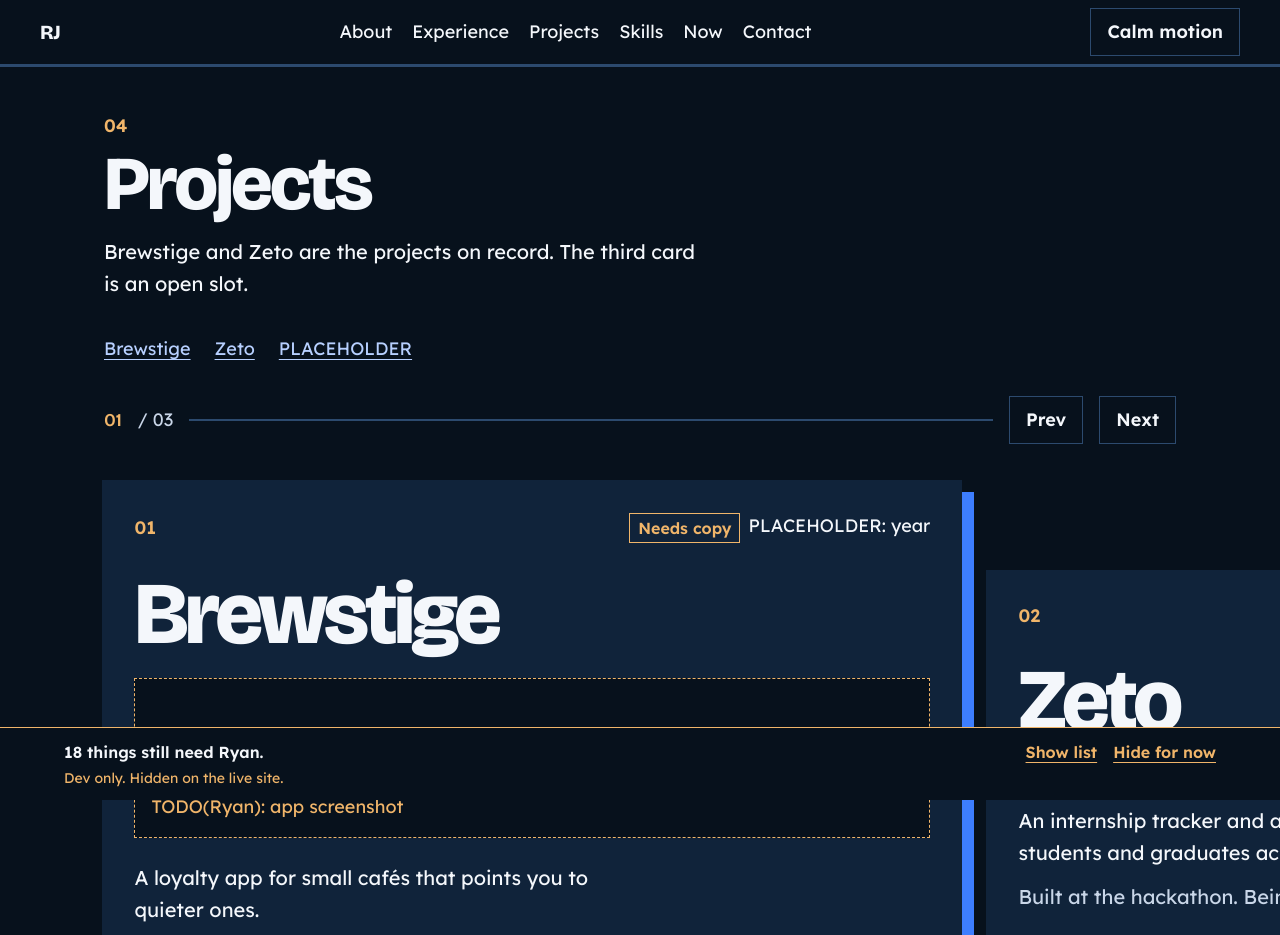
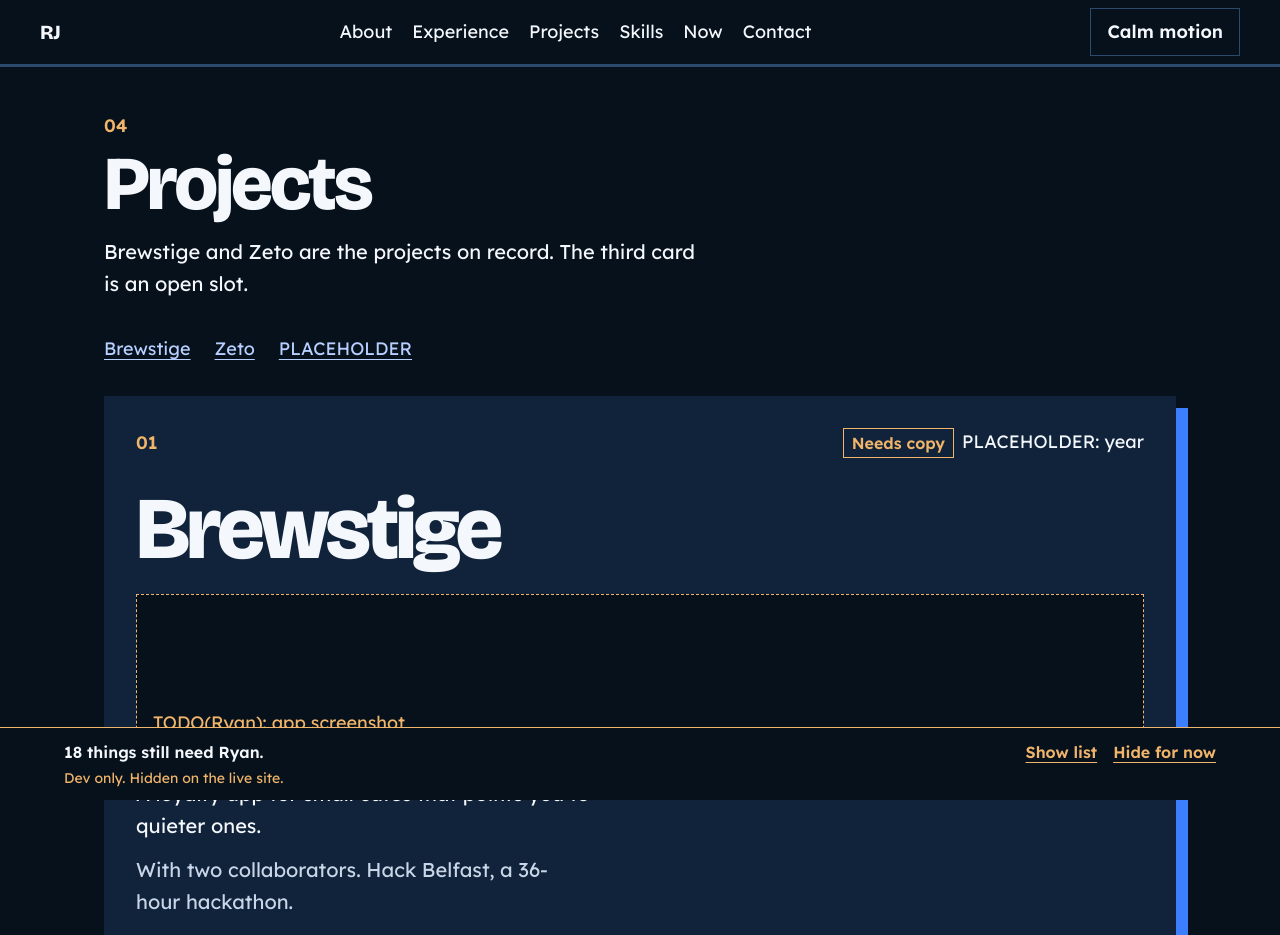
Before and after one commit to rjyot/rjyot.github.io, a Next.js app: page /projects in a window 1280 px wide. Shown: the top 935 px of the page. Built offline with nearby package versions, Linux system fonts and the light colour scheme.

Commit message:
Show both project cards and tighten the page chrome.
Stack Brewstige and Zeto so the wide layout no longer slices a card, drop the empty skill tracks, and make the focus ring, section index, and current section agree.

Co-authored-by: rjyothis698 <rjyothis698@gmail.com>

```diff
--- a/public/enhance.js
+++ b/public/enhance.js
@@ -72,34 +72,27 @@
     }
   });
 
-  var sections = ["about", "projects", "experience", "skills", "now", "contact"];
-  if ("IntersectionObserver" in window) {
-    var links = Array.prototype.slice.call(document.querySelectorAll("[data-section-link]"));
-    var spy = new IntersectionObserver(
-      function (entries) {
-        var visible = entries
-          .filter(function (entry) {
-            return entry.isIntersecting;
-          })
-          .sort(function (a, b) {
-            return b.intersectionRatio - a.intersectionRatio;
-          })[0];
-        if (!visible) return;
-        links.forEach(function (link) {
-          if (link.getAttribute("data-section-link") === visible.target.id) {
-            link.setAttribute("aria-current", "true");
-          } else {
-            link.removeAttribute("aria-current");
-          }
-        });
-      },
-      { rootMargin: "-35% 0px -45% 0px", threshold: [0.1, 0.3, 0.6] },
-    );
+  var sections = ["about", "experience", "projects", "skills", "now", "contact"];
+  var sectionLinks = Array.prototype.slice.call(document.querySelectorAll("[data-section-link]"));
+  function markSection() {
+    var line = window.scrollY + 96;
+    var current = "";
     sections.forEach(function (id) {
       var node = document.getElementById(id);
-      if (node) spy.observe(node);
+      if (!node) return;
+      var top = node.getBoundingClientRect().top + window.scrollY;
+      if (top <= line) current = id;
+    });
+    sectionLinks.forEach(function (link) {
+      if (current && link.getAttribute("data-section-link") === current) {
+        link.setAttribute("aria-current", "true");
+      } else {
+        link.removeAttribute("aria-current");
+      }
     });
   }
+  window.addEventListener("scroll", markSection, { passive: true });
+  markSection();
 
   var cursorFrame = 0;
   var cursorReady = false;
@@ -378,8 +371,8 @@
 
   function moveFocus() {
     var hash = window.location.hash;
-    var target = hash ? document.getElementById(hash.slice(1)) : null;
-    if (!target) target = document.querySelector("h1");
+    if (!hash) return;
+    var target = document.getElementById(hash.slice(1));
     if (!target) return;
     if (!target.hasAttribute("tabindex")) target.setAttribute("tabindex", "-1");
     target.focus({ preventScroll: true, focusVisible: false });
--- a/src/app/globals.css
+++ b/src/app/globals.css
@@ -43,6 +43,13 @@ h4 {
 }
 
 :focus-visible {
+  outline: 3px solid #b7d0ff;
+  outline-offset: 4px;
+}
+
+a:focus-visible,
+button:focus-visible,
+summary:focus-visible {
   outline: 3px solid #b7d0ff;
   outline-offset: 4px;
 }
@@ -247,93 +254,17 @@ html[data-motion="on"] .now-dot {
   display: flex;
   flex-direction: column;
   gap: 2.5rem;
+  width: 100%;
+  max-width: 72rem;
+  margin-inline: auto;
 }
 
 .project-card {
   width: 100%;
 }
 
-@media (min-width: 1024px) {
-  .project-gallery {
-    display: flex;
-    height: 100svh;
-    flex-direction: column;
-  }
-
-  .project-viewport {
-    min-height: 0;
-    flex: 1;
-    overflow-x: auto;
-    overflow-y: hidden;
-  }
-
-  .project-track {
-    flex-direction: row;
-    align-items: center;
-    width: max-content;
-    height: 100%;
-    gap: 1.5rem;
-    padding-inline: 8vw 18vw;
-  }
-
-  .project-card {
-    width: min(76vw, 860px);
-  }
-
-  .project-gallery.is-pinned .project-viewport {
-    overflow: hidden;
-  }
-}
-
-@media (min-width: 1024px) and (prefers-reduced-motion: reduce) {
-  .project-gallery,
-  .project-viewport,
-  .project-track,
-  .project-card {
-    display: block;
-    width: auto;
-    height: auto;
-    overflow: visible;
-  }
-
-  .project-track {
-    display: flex;
-    flex-direction: column;
-    gap: 2.5rem;
-    padding-inline: 1.25rem;
-  }
-
-  .project-card {
-    width: 100%;
-  }
-
-  .project-progress {
-    display: none !important;
-  }
-}
-
-@media (min-width: 1024px) {
-  html[data-motion="off"] .project-gallery,
-  html[data-motion="off"] .project-viewport {
-    display: block;
-    height: auto;
-    overflow: visible;
-  }
-
-  html[data-motion="off"] .project-track {
-    flex-direction: column;
-    width: auto;
-    height: auto;
-    padding-inline: 1.25rem;
-  }
-
-  html[data-motion="off"] .project-card {
-    width: 100%;
-  }
-
-  html[data-motion="off"] .project-progress {
-    display: none !important;
-  }
+.project-progress {
+  display: none;
 }
 
 ::view-transition {
--- a/src/components/experience.tsx
+++ b/src/components/experience.tsx
@@ -8,7 +8,7 @@ export function Experience({ heading = "h2" }: { heading?: "h1" | "h2" }) {
   return (
     <section id="experience" tabIndex={-1} className="bg-panel px-5 py-20 md:px-10 md:py-28">
       <div className="mx-auto max-w-6xl">
-        <SectionHeading index="03" title="Experience" lede="Work, Queen's, and two hackathons." as={heading} />
+        <SectionHeading index="03" title="Experience" lede="Work, Queen's, and Hack Belfast." as={heading} />
 
         <ol className="relative space-y-10 border-l-2 border-blue pl-6 md:pl-10">
           {site.timeline.map((item) => (
--- a/src/components/hero.tsx
+++ b/src/components/hero.tsx
@@ -31,10 +31,10 @@ export function Hero() {
         ) : null}
         <p className="mt-3 max-w-xl text-lg text-paper">{site.availability}.</p>
         <p className="mt-4 flex flex-wrap gap-x-5 gap-y-1 text-lg">
-          <a href="/cv/" className="font-semibold text-blue-bright underline underline-offset-4">
+          <a href="/cv/" className="inline-flex min-h-11 items-center font-semibold text-blue-bright underline underline-offset-4">
             CV
           </a>
-          <a href={site.github} className="font-semibold text-blue-bright underline underline-offset-4">
+          <a href={site.github} className="inline-flex min-h-11 items-center font-semibold text-blue-bright underline underline-offset-4">
             GitHub
           </a>
           {site.email ? (
--- a/src/components/projects.tsx
+++ b/src/components/projects.tsx
@@ -39,23 +39,8 @@ export function Projects({ heading = "h2" }: { heading?: "h1" | "h2" }) {
       </div>
 
       <div className="project-gallery" data-gallery>
-        <div className="project-progress mx-auto mb-4 hidden w-full max-w-6xl items-center gap-4 px-5 md:px-10 lg:flex">
-          <span data-gallery-index className="font-display text-lg font-semibold text-amber">
-            01
-          </span>
-          <span className="text-lg text-muted">/ {String(projects.length).padStart(2, "0")}</span>
-          <div className="h-0.5 flex-1 bg-line" aria-hidden="true">
-            <div data-gallery-bar className="h-full origin-left bg-blue" style={{ transform: "scaleX(0)" }} />
-          </div>
-          <button type="button" data-gallery-step="-1" className={cn(buttonVariants({ variant: "outline" }), "h-11 px-4")}>
-            Prev
-          </button>
-          <button type="button" data-gallery-step="1" className={cn(buttonVariants({ variant: "outline" }), "h-11 px-4")}>
-            Next
-          </button>
-        </div>
-        <div className="project-viewport" data-gallery-viewport>
-          <div className="project-track px-5 md:px-10 lg:px-0">
+        <div className="project-viewport">
+          <div className="project-track px-5 md:px-10">
             {projects.map((project, index) => (
               <ProjectCard key={project.slug} project={project} index={index} />
             ))}
--- a/src/components/skills.tsx
+++ b/src/components/skills.tsx
@@ -9,17 +9,17 @@ export function Skills() {
         <SectionHeading
           index="05"
           title="Skills"
-          lede="The stack named on the public GitHub profile, and his part of Brewstige. No guessed ratings."
+          lede="The stack named on the public GitHub profile, and my part of Brewstige. No guessed ratings."
         />
         <div className="space-y-10">
           {site.skills.map((group) => (
             <Reveal key={group.id}>
               <h3 className="text-lg font-semibold text-blue-bright">{group.label}</h3>
-              <ul className="mt-3 grid grid-cols-1 gap-px bg-line sm:grid-cols-2 lg:grid-cols-4">
+              <ul className="mt-3 flex flex-wrap gap-2">
                 {group.items.map((item) => (
                   <li
                     key={item}
-                    className="bg-ink px-4 py-5 font-display text-2xl font-semibold tracking-tight transition-colors duration-200 hover:bg-blue hover:text-ink md:text-3xl"
+                    className="border border-line bg-ink px-4 py-4 font-display text-2xl font-semibold tracking-tight transition-colors duration-200 hover:border-blue hover:bg-blue hover:text-ink md:text-3xl"
                   >
                     {item}
                   </li>
--- a/src/components/ui/button-styles.ts
+++ b/src/components/ui/button-styles.ts
@@ -1,7 +1,7 @@
 import { cva, type VariantProps } from "class-variance-authority";
 
 export const buttonVariants = cva(
-  "inline-flex items-center justify-center gap-2 whitespace-nowrap border border-transparent px-6 text-lg font-semibold transition-colors focus-visible:outline focus-visible:outline-3 focus-visible:outline-offset-4 focus-visible:outline-blue-bright disabled:pointer-events-none disabled:opacity-50",
+  "inline-flex items-center justify-center gap-2 whitespace-nowrap border border-transparent px-6 text-lg font-semibold transition-[color,background-color,border-color] duration-200 disabled:pointer-events-none disabled:opacity-50",
   {
     variants: {
       variant: {
--- a/src/content/site.ts
+++ b/src/content/site.ts
@@ -431,12 +431,12 @@ export const site = {
 export const githubStreak: { days: number; asOf: string } | null = null;
 
 export const nav = [
-  { id: "about", label: "About" },
-  { id: "experience", label: "Experience" },
-  { id: "projects", label: "Projects" },
-  { id: "skills", label: "Skills" },
-  { id: "now", label: "Now" },
-  { id: "contact", label: "Contact" },
+  { id: "about", label: "About", index: "02" },
+  { id: "experience", label: "Experience", index: "03" },
+  { id: "projects", label: "Projects", index: "04" },
+  { id: "skills", label: "Skills", index: "05" },
+  { id: "now", label: "Now", index: "06" },
+  { id: "contact", label: "Contact", index: "07" },
 ] as const;
 
 export function getProject(slug: string): Project | undefined {
```
Also changed, not shown: src/components/nav.tsx (+4 -4 lines), src/components/now.tsx (+31 -16 lines).
